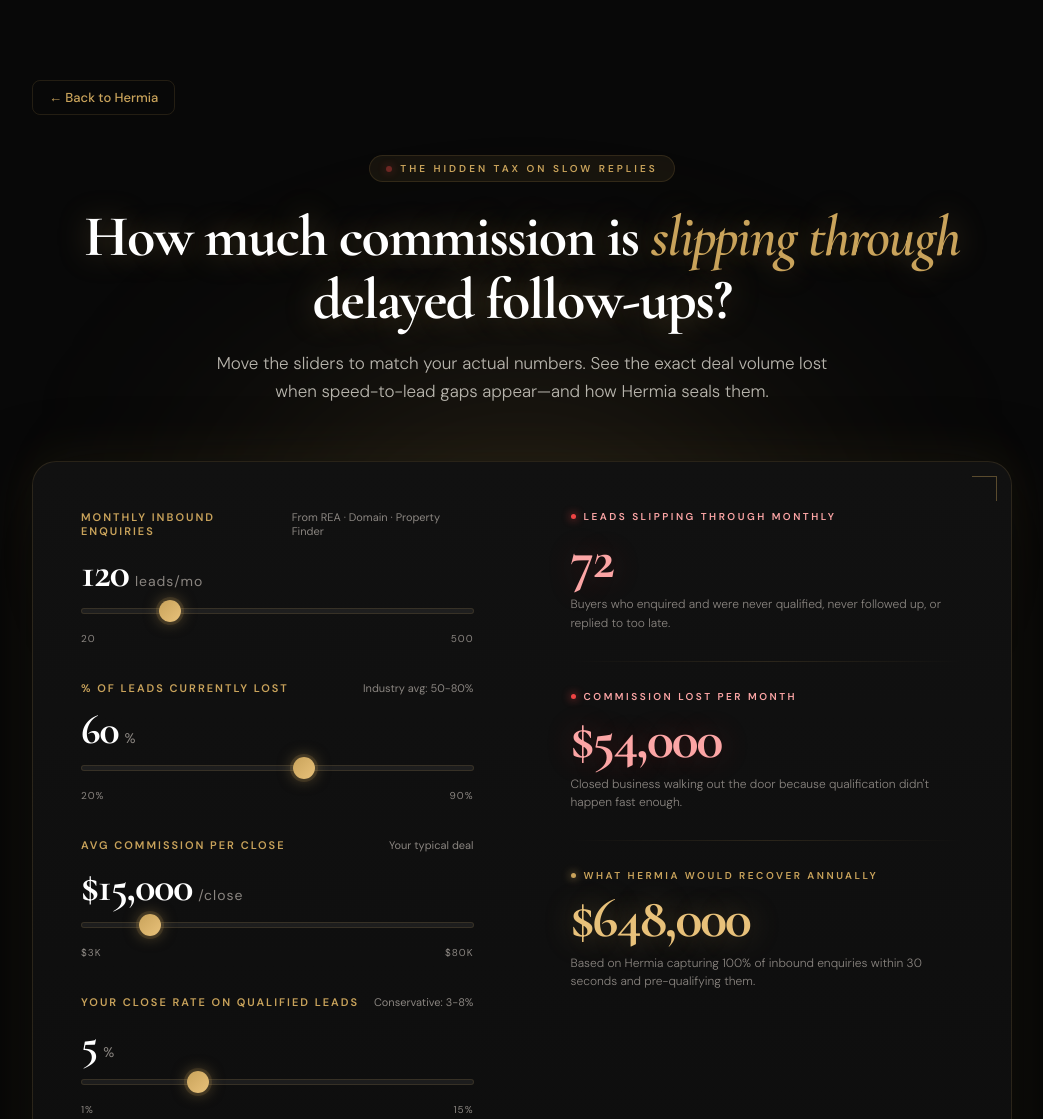
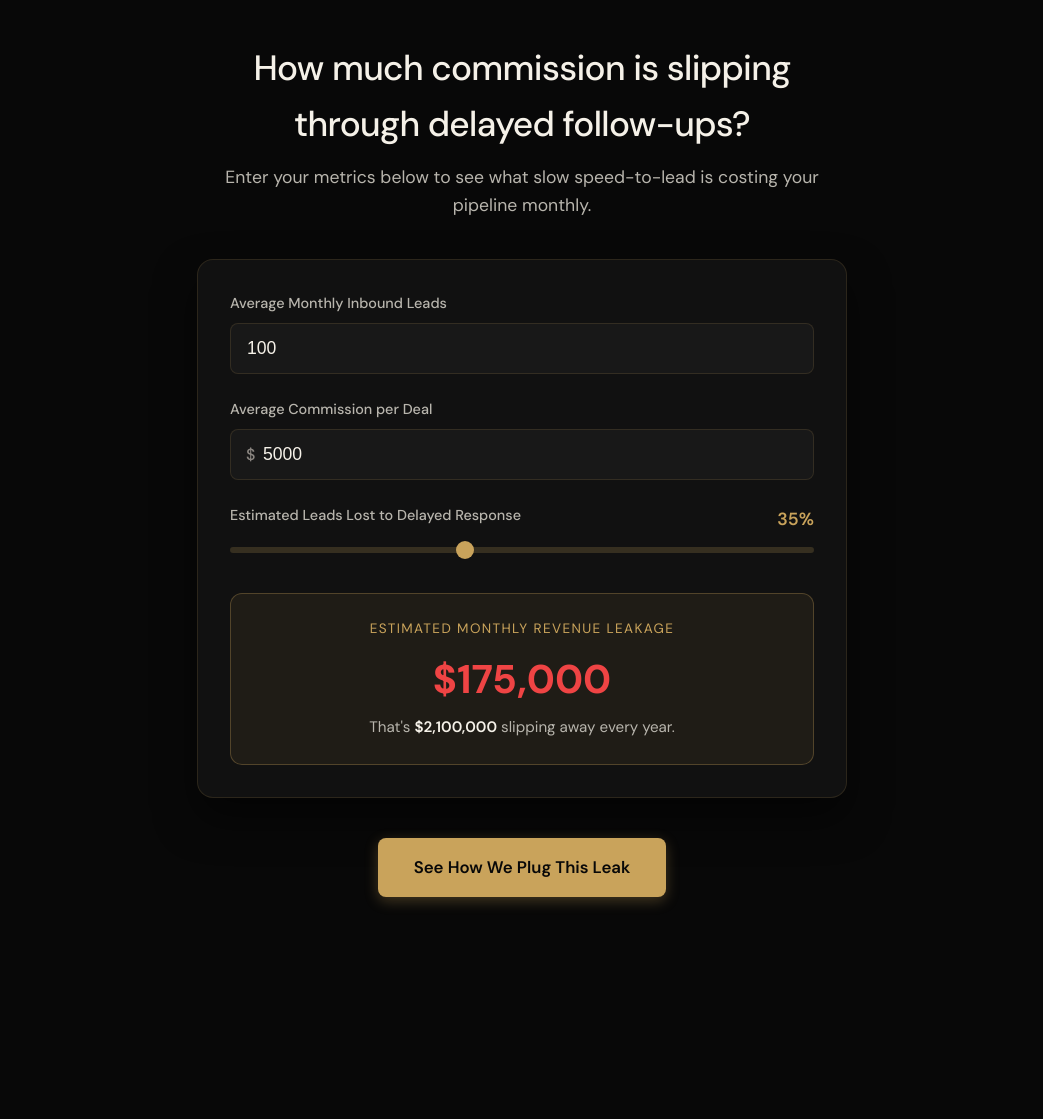
Before and after one commit to capital-dot/hermia-website, a plain HTML site: page handoff.html in a window 1280 px wide. Shown: the top 1119 px of the page, without its empty margins (118-1161 px from the left). After the commit the page ends 937 px from the top, so only its background shows below. Drawn offline with nearby package versions, Linux system fonts and the light colour scheme.

Commit message:
Update handoff.html

```diff
--- a/handoff.html
+++ b/handoff.html
@@ -3,9 +3,11 @@
 <head>
     <meta charset="UTF-8">
     <meta name="viewport" content="width=device-width, initial-scale=1.0">
-<title>Hermia — Response Leakage Calculator</title>
+    <title>Hermia - Lost Lead Calculator</title>
     <link rel="preconnect" href="https://fonts.googleapis.com">
-<link href="https://fonts.googleapis.com/css2?family=Cormorant+Garamond:ital,wght@0,400;0,600;0,700;1,600&family=DM+Sans:wght@300;400;500;600&display=swap" rel="stylesheet">
+    <link rel="preconnect" href="https://fonts.gstatic.com" crossorigin>
+    <link href="https://fonts.googleapis.com/css2?family=DM+Sans:ital,opsz,wght@0,9..40,100..1000;1,9..40,100..1000&display=swap" rel="stylesheet">
+
     <style>
         :root {
             --black: #080808;
@@ -20,549 +22,268 @@
             --danger: #ef4444;
             --emerald: #10b981;
         }
-* { margin:0; padding:0; box-sizing:border-box; }
-body {
-  font-family:'DM Sans',sans-serif;
-  background:var(--black);
-  color:var(--cream);
-  min-height:100vh;
-  padding:80px 24px;
-  overflow-x:hidden;
-  position:relative;
+
+        * {
+            margin: 0;
+            padding: 0;
+            box-sizing: border-box;
         }
 
-.glow-bg {
-  position:fixed;
-  top:30%; left:50%;
-  transform:translateX(-50%);
-  width:900px; height:600px;
-  background:radial-gradient(ellipse, rgba(201,163,91,0.18) 0%, transparent 65%);
-  filter:blur(100px);
-  pointer-events:none;
-  z-index:0;
+        body {
+            font-family: 'DM Sans', sans-serif;
+            background: var(--black);
+            color: var(--cream);
+            line-height: 1.6;
+            padding: 40px 20px;
+            display: flex;
+            flex-direction: column;
+            align-items: center;
+            justify-content: center;
+            min-height: 100vh;
         }
 
-.shell {
-  position:relative;
-  z-index:1;
-  max-width:980px;
-  margin:0 auto;
+        .container {
+            max-width: 650px;
+            width: 100%;
+            text-align: center;
         }
 
-.back-link {
-  display:inline-flex;
-  align-items:center;
-  gap:8px;
-  margin-bottom:40px;
-  color:var(--gold);
-  text-decoration:none;
-  font-size:13px;
-  font-weight:500;
-  padding:8px 16px;
-  border:1px solid var(--border);
-  border-radius:8px;
-  transition:all 0.2s;
-}
-.back-link:hover {
-  background:var(--gold-dim);
-  border-color:var(--gold);
+        h1 {
+            font-size: 2.2rem;
+            font-weight: 500;
+            margin-bottom: 10px;
+            color: var(--cream);
+            letter-spacing: -0.02em;
         }
 
-.header {
-  text-align:center;
-  margin-bottom:56px;
-}
-.tag-pill {
-  display:inline-flex;
-  align-items:center;
-  gap:8px;
-  background:var(--gold-dim);
-  border:1px solid var(--border);
-  padding:6px 16px;
-  border-radius:100px;
-  font-size:10px;
-  font-weight:700;
-  letter-spacing:3px;
-  text-transform:uppercase;
-  color:var(--gold);
-  margin-bottom:24px;
-}
-.tag-dot {
-  width:6px; height:6px;
-  background:var(--danger);
-  border-radius:50%;
-  box-shadow:0 0 10px var(--danger);
-  animation:pulse 2s infinite;
-}
-@keyframes pulse { 0%,100%{opacity:1} 50%{opacity:0.4} }
-.header h1 {
-  font-family:'Cormorant Garamond',serif;
-  font-size:clamp(36px, 5.5vw, 58px);
-  font-weight:700;
-  color:#fff;
-  line-height:1.08;
-  letter-spacing:-1.5px;
-  margin-bottom:18px;
-  text-shadow:0 0 30px rgba(201,163,91,0.35);
-}
-.header h1 em { font-style:italic; color:var(--gold); }
-.header p {
-  font-size:17px;
-  color:var(--soft);
-  max-width:620px;
-  margin:0 auto;
-  line-height:1.65;
-  font-weight:300;
+        .subtitle {
+            color: var(--soft);
+            margin-bottom: 40px;
+            font-size: 1.1rem;
         }
 
-.calc-card {
-  background:linear-gradient(180deg, var(--card) 0%, #0d0d0d 100%);
-  border:1px solid var(--border);
-  border-radius:24px;
-  padding:48px;
-  box-shadow:0 30px 80px rgba(0,0,0,0.6), 0 0 60px rgba(201,163,91,0.1);
-  position:relative;
-  overflow:hidden;
-}
-.calc-card::before,
-.calc-card::after {
-  content:'';
-  position:absolute;
-  width:24px; height:24px;
-  border-color:rgba(201,163,91,0.4);
-  border-style:solid;
-  pointer-events:none;
-}
-.calc-card::before { top:14px; right:14px; border-width:1px 1px 0 0; }
-.calc-card::after  { bottom:14px; left:14px; border-width:0 0 1px 1px; }
-
-.calc-grid {
-  display:grid;
-  grid-template-columns:1fr 1px 1fr;
-  gap:48px;
-  align-items:start;
-}
-@media(max-width:840px) {
-  .calc-grid { grid-template-columns:1fr; gap:32px; }
-  .calc-divider { display:none; }
-}
-.calc-divider {
-  background:linear-gradient(180deg, transparent 0%, var(--border) 50%, transparent 100%);
+        /* Calculator Card */
+        .calculator-card {
+            background: var(--card);
+            border: 1px solid var(--border);
+            border-radius: 16px;
+            padding: 32px;
+            text-align: left;
+            box-shadow: 0 20px 40px rgba(0,0,0,0.5);
+            margin-bottom: 40px;
         }
 
-/* INPUTS */
-.inputs {
-  display:flex;
-  flex-direction:column;
-  gap:36px;
-}
-.input-group {
-  display:flex;
-  flex-direction:column;
-  gap:14px;
-}
-.input-label {
-  display:flex;
-  align-items:center;
-  justify-content:space-between;
-}
-.input-label-text {
-  font-size:11px;
-  font-weight:700;
-  letter-spacing:2px;
-  text-transform:uppercase;
-  color:var(--gold);
-}
-.input-label-help {
-  font-size:11px;
-  color:var(--muted);
-  font-weight:400;
-}
-.input-display {
-  font-family:'Cormorant Garamond',serif;
-  font-size:42px;
-  font-weight:700;
-  color:#fff;
-  line-height:1;
-  letter-spacing:-1px;
-}
-.input-display .unit {
-  font-family:'DM Sans',sans-serif;
-  font-size:14px;
-  font-weight:400;
-  color:var(--muted);
-  margin-left:6px;
-  letter-spacing:1px;
+        .form-group {
+            margin-bottom: 24px;
         }
 
-.slider {
-  -webkit-appearance:none;
-  width:100%;
-  height:6px;
-  background:rgba(255,255,255,0.06);
-  border-radius:3px;
-  outline:none;
-  border:1px solid rgba(201,163,91,0.15);
-}
-.slider::-webkit-slider-thumb {
-  -webkit-appearance:none;
-  width:22px;
-  height:22px;
-  background:linear-gradient(135deg, var(--gold) 0%, var(--gold-light) 100%);
-  border-radius:50%;
-  cursor:pointer;
-  box-shadow:0 0 15px rgba(201,163,91,0.5), 0 0 0 3px rgba(201,163,91,0.15);
-  transition:transform 0.15s;
-}
-.slider::-webkit-slider-thumb:hover { transform:scale(1.15); }
-.slider::-moz-range-thumb {
-  width:22px;
-  height:22px;
-  background:linear-gradient(135deg, var(--gold) 0%, var(--gold-light) 100%);
-  border-radius:50%;
-  cursor:pointer;
-  border:none;
-  box-shadow:0 0 15px rgba(201,163,91,0.5);
+        label {
+            display: block;
+            font-size: 0.9rem;
+            color: var(--soft);
+            margin-bottom: 8px;
+            font-weight: 500;
         }
 
-.slider-bounds {
-  display:flex;
-  justify-content:space-between;
-  font-size:10px;
-  color:var(--muted);
-  letter-spacing:1px;
-  margin-top:4px;
-  text-transform:uppercase;
+        .input-wrapper {
+            position: relative;
+            display: flex;
+            align-items: center;
         }
 
-/* OUTPUTS */
-.outputs {
-  display:flex;
-  flex-direction:column;
-  gap:28px;
-}
-.output-block {
-  position:relative;
-}
-.output-label {
-  font-size:10px;
-  font-weight:700;
-  letter-spacing:2.5px;
-  text-transform:uppercase;
-  margin-bottom:8px;
-  display:flex;
-  align-items:center;
-  gap:8px;
-}
-.output-label-danger { color:#fca5a5; }
-.output-label-gold { color:var(--gold); }
-.output-label-dot {
-  width:5px; height:5px;
-  border-radius:50%;
-}
-.output-label-dot.danger { background:var(--danger); box-shadow:0 0 8px var(--danger); }
-.output-label-dot.gold { background:var(--gold); box-shadow:0 0 8px var(--gold); }
-
-.output-value {
-  font-family:'Cormorant Garamond',serif;
-  font-size:56px;
-  font-weight:700;
-  line-height:1;
-  letter-spacing:-2px;
-  margin-bottom:8px;
-}
-.output-value-danger {
-  color:#fca5a5;
-  text-shadow:0 0 30px rgba(239,68,68,0.25);
-}
-.output-value-gold {
-  color:var(--gold-light);
-  text-shadow:0 0 30px rgba(201,163,91,0.35);
-}
-.output-sub {
-  font-size:12px;
-  color:var(--muted);
-  line-height:1.55;
-  font-weight:300;
+        .input-prefix {
+            position: absolute;
+            left: 16px;
+            color: var(--muted);
+            font-weight: 500;
         }
 
-.output-divider {
-  height:1px;
-  background:linear-gradient(90deg, transparent, var(--border), transparent);
+        input[type="number"], input[type="range"] {
+            width: 100%;
+            background: rgba(255, 255, 255, 0.03);
+            border: 1px solid var(--border);
+            padding: 14px 16px;
+            border-radius: 8px;
+            color: var(--cream);
+            font-size: 1.1rem;
+            outline: none;
+            transition: border-color 0.2s ease;
         }
 
-.summary-box {
-  margin-top:36px;
-  padding:24px 28px;
-  background:linear-gradient(135deg, rgba(201,163,91,0.06) 0%, transparent 100%);
-  border:1px solid var(--border);
-  border-radius:14px;
-  text-align:center;
-}
-.summary-label {
-  font-size:10px;
-  font-weight:700;
-  letter-spacing:2.5px;
-  text-transform:uppercase;
-  color:var(--gold);
-  margin-bottom:10px;
-}
-.summary-text {
-  font-family:'Cormorant Garamond',serif;
-  font-size:22px;
-  font-weight:600;
-  color:#fff;
-  line-height:1.35;
-}
-.summary-text em { font-style:italic; color:var(--gold-light); }
-
-.cta-block {
-  margin-top:40px;
-  text-align:center;
-}
-.cta-btn {
-  display:inline-block;
-  background:linear-gradient(90deg, #8a6820, #e8c17a, #a07828);
-  color:#000;
-  padding:18px 36px;
-  border-radius:12px;
-  font-size:13px;
-  font-weight:700;
-  letter-spacing:2.5px;
-  text-transform:uppercase;
-  text-decoration:none;
-  transition:all 0.3s;
-  box-shadow:0 10px 30px rgba(201,163,91,0.35);
-}
-.cta-btn:hover {
-  filter:brightness(1.1);
-  transform:translateY(-2px);
-  box-shadow:0 14px 40px rgba(201,163,91,0.5);
-}
-.cta-hint {
-  margin-top:14px;
-  font-size:11px;
-  color:var(--muted);
-  letter-spacing:1px;
+        input[type="number"]:focus {
+            border-color: var(--gold);
         }
 
-.footnote {
-  margin-top:40px;
-  text-align:center;
-  font-size:10px;
-  color:var(--muted);
-  letter-spacing:1.5px;
-  text-transform:uppercase;
-  display:flex;
-  align-items:center;
-  justify-content:center;
-  gap:14px;
-}
-.fn-diamond {
-  width:4px; height:4px;
-  background:rgba(201,163,91,0.4);
-  transform:rotate(45deg);
+        .has-prefix {
+            padding-left: 32px !important;
         }
 
-@media(max-width:600px) {
-  .calc-card { padding:32px 24px; }
-  .output-value { font-size:44px; }
-  .input-display { font-size:34px; }
+        /* Slider Specific Styling */
+        .slider-header {
+            display: flex;
+            justify-content: space-between;
+            align-items: center;
+        }
+
+        .slider-value {
+            color: var(--gold);
+            font-weight: 600;
+            font-size: 1.1rem;
+        }
+
+        input[type="range"] {
+            -webkit-appearance: none;
+            padding: 0;
+            height: 6px;
+            background: rgba(201,163,91,0.2);
+            border: none;
+            border-radius: 3px;
+            outline: none;
+            margin-top: 10px;
+        }
+
+        input[type="range"]::-webkit-slider-thumb {
+            -webkit-appearance: none;
+            width: 18px;
+            height: 18px;
+            border-radius: 50%;
+            background: var(--gold);
+            cursor: pointer;
+            transition: transform 0.1s;
+        }
+
+        input[type="range"]::-webkit-slider-thumb:hover {
+            transform: scale(1.2);
+        }
+
+        /* Results Display */
+        .results-box {
+            background: var(--gold-dim);
+            border: 1px solid rgba(201,163,91,0.3);
+            border-radius: 12px;
+            padding: 24px;
+            margin-top: 32px;
+            text-align: center;
+        }
+
+        .results-title {
+            font-size: 0.85rem;
+            text-transform: uppercase;
+            letter-spacing: 0.1em;
+            color: var(--gold);
+            margin-bottom: 8px;
+        }
+
+        .loss-amount {
+            font-size: 2.5rem;
+            font-weight: 700;
+            color: var(--danger);
+            margin-bottom: 4px;
+        }
+
+        .annual-loss {
+            font-size: 0.95rem;
+            color: var(--soft);
+        }
+
+        /* CTA Section */
+        .cta-section {
+            margin-top: 20px;
+        }
+
+        .btn-primary {
+            display: inline-block;
+            background: var(--gold);
+            color: var(--black);
+            font-weight: 600;
+            padding: 16px 36px;
+            border-radius: 8px;
+            text-decoration: none;
+            font-size: 1.05rem;
+            transition: background 0.2s ease, transform 0.2s ease;
+            box-shadow: 0 4px 14px rgba(201,163,91,0.3);
+        }
+
+        .btn-primary:hover {
+            background: var(--gold-light);
+            transform: translateY(-2px);
         }
     </style>
 </head>
 <body>
 
-<div class="glow-bg"></div>
+    <div class="container">
+        <h1>How much commission is slipping through delayed follow-ups?</h1>
+        <p class="subtitle">Enter your metrics below to see what slow speed-to-lead is costing your pipeline monthly.</p>
 
-<div class="shell">
-
-  <a href="index.html" class="back-link">← Back to Hermia</a>
-
-  <div class="header">
-    <div class="tag-pill">
-      <span class="tag-dot"></span>
-      The Hidden Tax on Slow Replies
-    </div>
-    <h1>How much commission is <em>slipping through</em><br>delayed follow-ups?</h1>
-    <p>Move the sliders to match your actual numbers. See the exact deal volume lost when speed-to-lead gaps appear—and how Hermia seals them.</p>
+        <div class="calculator-card">
+            <div class="form-group">
+                <label for="monthlyLeads">Average Monthly Inbound Leads</label>
+                <input type="number" id="monthlyLeads" value="100" min="0">
             </div>
 
-  <div class="calc-card">
-
-    <div class="calc-grid">
-
-      <div class="inputs">
-
-        <div class="input-group">
-          <div class="input-label">
-            <span class="input-label-text">Monthly inbound enquiries</span>
-            <span class="input-label-help">From REA · Domain · Property Finder</span>
-          </div>
-          <div class="input-display" id="d-leads">120<span class="unit">leads/mo</span></div>
-          <input type="range" min="20" max="500" value="120" step="5" class="slider" id="i-leads">
-          <div class="slider-bounds">
-            <span>20</span>
-            <span>500</span>
+            <div class="form-group">
+                <label for="avgCommission">Average Commission per Deal</label>
+                <div class="input-wrapper">
+                    <span class="input-prefix">$</span>
+                    <input type="number" id="avgCommission" class="has-prefix" value="5000" min="0">
                 </div>
             </div>
 
-        <div class="input-group">
-          <div class="input-label">
-            <span class="input-label-text">% of leads currently lost</span>
-            <span class="input-label-help">Industry avg: 50-80%</span>
+            <div class="form-group">
+                <div class="slider-header">
+                    <label for="estimatedLoss">Estimated Leads Lost to Delayed Response</label>
+                    <span class="slider-value" id="sliderValue">35%</span>
                 </div>
-          <div class="input-display" id="d-loss">60<span class="unit">%</span></div>
-          <input type="range" min="20" max="90" value="60" step="5" class="slider" id="i-loss">
-          <div class="slider-bounds">
-            <span>20%</span>
-            <span>90%</span>
+                <input type="range" id="estimatedLoss" min="5" max="80" value="35">
+            </div>
+
+            <div class="results-box">
+                <div class="results-title">Estimated Monthly Revenue Leakage</div>
+                <div class="loss-amount" id="monthlyLossDisplay">$175,000</div>
+                <div class="annual-loss">That's <span id="annualLossDisplay" style="color: var(--cream); font-weight: 600;">$2,100,000</span> slipping away every year.</div>
             </div>
         </div>
 
-        <div class="input-group">
-          <div class="input-label">
-            <span class="input-label-text">Avg commission per close</span>
-            <span class="input-label-help">Your typical deal</span>
-          </div>
-          <div class="input-display" id="d-comm">$15,000<span class="unit">/close</span></div>
-          <input type="range" min="3000" max="80000" value="15000" step="1000" class="slider" id="i-comm">
-          <div class="slider-bounds">
-            <span>$3k</span>
-            <span>$80k</span>
+        <div class="cta-section">
+            <a href="what%20we%20do.html" class="btn-primary">See How We Plug This Leak</a>
         </div>
     </div>
 
-        <div class="input-group">
-          <div class="input-label">
-            <span class="input-label-text">Your close rate on qualified leads</span>
-            <span class="input-label-help">Conservative: 3-8%</span>
-          </div>
-          <div class="input-display" id="d-rate">5<span class="unit">%</span></div>
-          <input type="range" min="1" max="15" value="5" step="1" class="slider" id="i-rate">
-          <div class="slider-bounds">
-            <span>1%</span>
-            <span>15%</span>
-          </div>
-        </div>
+    <script>
+        const monthlyLeadsInput = document.getElementById('monthlyLeads');
+        const avgCommissionInput = document.getElementById('avgCommission');
+        const estimatedLossSlider = document.getElementById('estimatedLoss');
+        const sliderValueLabel = document.getElementById('sliderValue');
 
-      </div>
+        const monthlyLossDisplay = document.getElementById('monthlyLossDisplay');
+        const annualLossDisplay = document.getElementById('annualLossDisplay');
 
-      <div class="calc-divider"></div>
+        function calculateLoss() {
+            const leads = parseFloat(monthlyLeadsInput.value) || 0;
+            const commission = parseFloat(avgCommissionInput.value) || 0;
+            const lossPercentage = parseFloat(estimatedLossSlider.value) || 0;
 
-      <div class="outputs">
+            // Update visible range percentage text
+            sliderValueLabel.textContent = lossPercentage + '%';
 
-        <div class="output-block">
-          <div class="output-label output-label-danger">
-            <span class="output-label-dot danger"></span>
-            Leads slipping through monthly
-          </div>
-          <div class="output-value output-value-danger" id="o-lost">72</div>
-          <div class="output-sub">Buyers who enquired and were never qualified, never followed up, or replied to too late.</div>
-        </div>
+            // Calculations
+            // Assumes loss percentage represents portion of total volume abandoned/failed due to lag
+            const monthlyLoss = leads * (lossPercentage / 100) * commission;
+            const annualLoss = monthlyLoss * 12;
 
-        <div class="output-divider"></div>
-
-        <div class="output-block">
-          <div class="output-label output-label-danger">
-            <span class="output-label-dot danger"></span>
-            Commission lost per month
-          </div>
-          <div class="output-value output-value-danger" id="o-cash-month">$54,000</div>
-          <div class="output-sub">Closed business walking out the door because qualification didn't happen fast enough.</div>
-        </div>
-
-        <div class="output-divider"></div>
-
-        <div class="output-block">
-          <div class="output-label output-label-gold">
-            <span class="output-label-dot gold"></span>
-            What Hermia would recover annually
-          </div>
-          <div class="output-value output-value-gold" id="o-recover">$648,000</div>
-          <div class="output-sub">Based on Hermia capturing 100% of inbound enquiries within 30 seconds and pre-qualifying them.</div>
-        </div>
-
-      </div>
-    </div>
-
-    <div class="summary-box">
-      <div class="summary-label">The Hermia Investment</div>
-      <div class="summary-text">
-        Hermia costs <em>$260 AUD / month</em>.<br>
-        One recovered close pays for it for <em id="months-covered">57 months</em>.
-      </div>
-    </div>
-
-    <div class="cta-block">
-      <a href="index.html#live-demo" class="cta-btn">See Triage Live Engine in Action →</a>
-      <div class="cta-hint">Next step → Watch how Hermia processes and tiers inputs instantly</div>
-    </div>
-
-  </div>
-
-  <div class="footnote">
-    <span class="fn-diamond"></span>
-    Conservative industry benchmarks
-    <span class="fn-diamond"></span>
-    Real-time calculation
-    <span class="fn-diamond"></span>
-    Not financial advice
-    <span class="fn-diamond"></span>
-  </div>
-
-</div>
-
-<script>
-const sLeads = document.getElementById('i-leads');
-const sLoss = document.getElementById('i-loss');
-const sComm = document.getElementById('i-comm');
-const sRate = document.getElementById('i-rate');
-
-const dLeads = document.getElementById('d-leads');
-const dLoss = document.getElementById('d-loss');
-const dComm = document.getElementById('d-comm');
-const dRate = document.getElementById('d-rate');
-
-const oLost = document.getElementById('o-lost');
-const oCashMonth = document.getElementById('o-cash-month');
-const oRecover = document.getElementById('o-recover');
-const mCov = document.getElementById('months-covered');
-
-function fmt(n) {
-  return '$' + Math.round(n).toLocaleString();
+            // Format numbers nicely to currency locale strings
+            monthlyLossDisplay.textContent = '$' + Math.round(monthlyLoss).toLocaleString();
+            annualLossDisplay.textContent = '$' + Math.round(annualLoss).toLocaleString();
         }
 
-function calc() {
-  const leads = +sLeads.value;
-  const loss = +sLoss.value;
-  const comm = +sComm.value;
-  const rate = +sRate.value;
+        // Listen for user changes to compute outputs instantly
+        monthlyLeadsInput.addEventListener('input', calculateLoss);
+        avgCommissionInput.addEventListener('input', calculateLoss);
+        estimatedLossSlider.addEventListener('input', calculateLoss);
 
-  // Displays
-  dLeads.innerHTML = leads + '<span class="unit">leads/mo</span>';
-  dLoss.innerHTML = loss + '<span class="unit">%</span>';
-  dComm.innerHTML = fmt(comm) + '<span class="unit">/close</span>';
-  dRate.innerHTML = rate + '<span class="unit">%</span>';
-
-  // Outputs
-  const leadsLost = Math.round(leads * (loss/100));
-  const closesLost = leadsLost * (rate/100);
-  const cashMonth = closesLost * comm;
-  const cashYear = cashMonth * 12;
-
-  oLost.innerText = leadsLost;
-  oCashMonth.innerText = fmt(cashMonth);
-  oRecover.innerText = fmt(cashYear);
-
-  // Months covered by one close
-  const months = Math.max(1, Math.round(comm / 260));
-  mCov.innerText = months + ' months';
-}
-
-[sLeads, sLoss, sComm, sRate].forEach(s => s.addEventListener('input', calc));
-calc();
+        // Run calculation once on page load to set initial values
+        calculateLoss();
     </script>
-
 </body>
 </html>
```
Lines whose indentation alone changed are shown as unchanged.
